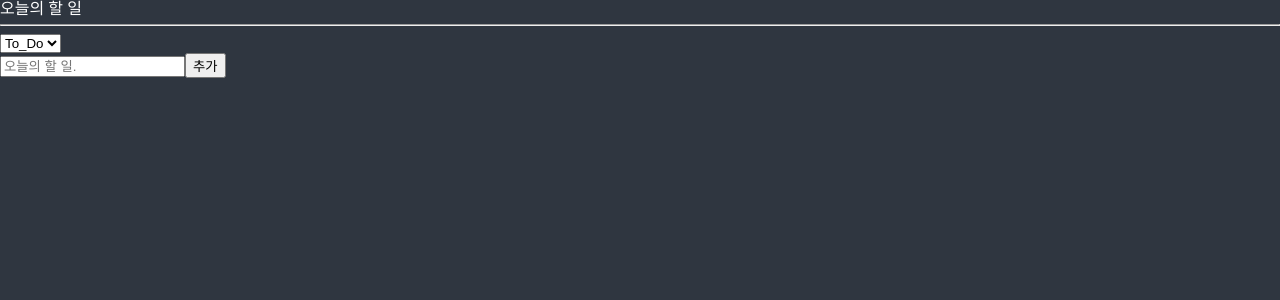
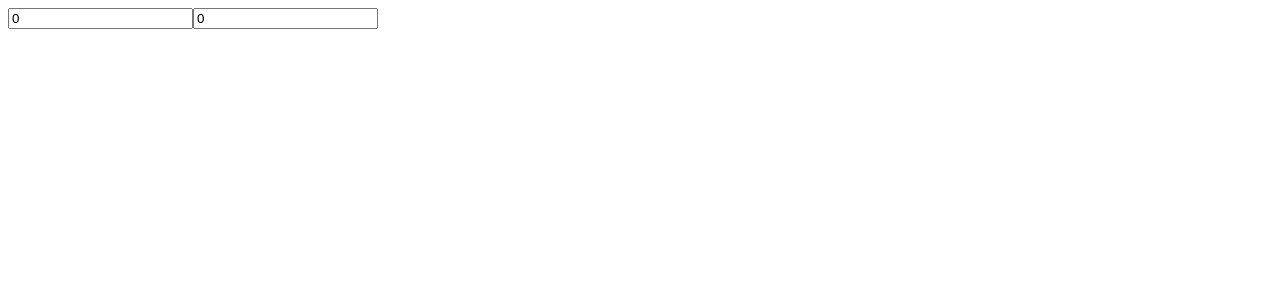
Before and after one commit to LeeSomgyul/React_beginner-practice_2, a React (Create React App) app: page / in a window 1280 px wide. Shown: the top 300 px of the page. Built offline with nearby package versions, Linux system fonts and the light colour scheme.

Commit message:
0827 연습
Recoil의 selector set기능 연습

```diff
--- a/src/App.tsx
+++ b/src/App.tsx
@@ -1,72 +1,22 @@
-import { createGlobalStyle } from "styled-components";
-import ToDoList from "./components/ToDoList";
+import { useRecoilState } from "recoil";
+import {minuteState, hourSelector} from "./atom";
 
+function App (){
+	const [minutes, setMinutes] = useRecoilState(minuteState);//분->시로 변경하는 state
+	const [hours, setHours] = useRecoilState(hourSelector);//시->분으로 변경하는 state
+	const onMinuteChange = (event: React.FormEvent<HTMLInputElement>) => {
+		setMinutes(+event.currentTarget.value);
+	};
+	const onHourChange = (event: React.FormEvent<HTMLInputElement>) => {
+		setHours(+event.currentTarget.value);
+	};
 
-const GlobalStyle = createGlobalStyle`
-  html, body, div, span, applet, object, iframe,
-h1, h2, h3, h4, h5, h6, p, blockquote, pre,
-a, abbr, acronym, address, big, cite, code,
-del, dfn, em, img, ins, kbd, q, s, samp,
-small, strike, strong, sub, sup, tt, var,
-b, u, i, center,
-dl, dt, dd, ol, ul, li,
-fieldset, form, label, legend,
-table, caption, tbody, tfoot, thead, tr, th, td,
-article, aside, canvas, details, embed,
-figure, figcaption, footer, header, hgroup,
-menu, nav, output, ruby, section, summary,
-time, mark, audio, video {
-	margin: 0;
-	padding: 0;
-	border: 0;
-	font-size: 100%;
-	font: inherit;
-	vertical-align: baseline;
-}
-/* HTML5 display-role reset for older browsers */
-article, aside, details, figcaption, figure,
-footer, header, hgroup, menu, nav, section {
-	display: block;
-}
-body {
-	line-height: 1;
-}
-ol, ul {
-	list-style: none;
-}
-blockquote, q {
-	quotes: none;
-}
-blockquote:before, blockquote:after,
-q:before, q:after {
-	content: '';
-	content: none;
-}
-table {
-	border-collapse: collapse;
-	border-spacing: 0;
-}
-*{
-  box-sizing: border-box;
-}
-body{
-  font-family: system-ui, -apple-system, BlinkMacSystemFont, 'Segoe UI', Roboto, Oxygen, Ubuntu, Cantarell, 'Open Sans', 'Helvetica Neue', sans-serif;
-  background-color: ${(props) => props.theme.bgColor};
-  color: ${(props) => props.theme.textColor};
-}
-a{
-  text-decoration: none;
-  color: inherit;
-}
-`;
-
-function App(){
-  return(
-    <>
-      <GlobalStyle/>
-	  <ToDoList/>
-    </>
-  );
+	return(
+		<div>
+			<input value={minutes} onChange={onMinuteChange} type="text" placeholder="minute"/>
+			<input value={hours} onChange={onHourChange} type="text" placeholder="hour"/>
+		</div>
+	);
 }
 
 export default App;
--- a/src/atom.tsx
+++ b/src/atom.tsx
@@ -1,34 +1,18 @@
 import {atom, selector} from "recoil";
 
-//enum: 어디서든 값을 쓸 수 있게끔 해준다. 값을 숫자로 저장("TO_DO" = 0)하기 때문에 stirng으로 저장을 원한다면 아래와 같이 작성해야한다.
-export enum Categoryies {
-    "TO_DO" = "TO_DO",
-    "DOING" = "DOING",
-    "DONE" = "DONE",
-}
-
-export interface IToDo {
-    id: number;
-    text: string;
-    category: Categoryies;//category는 3가지 string만 가능
-}
-
-export const categoryState = atom<Categoryies>({
-    key: "category",
-    default: Categoryies.TO_DO,//기본값은 "TO_DO"
+export const minuteState = atom({
+    key: "minuteState",
+    default: 0,
 });
 
-export const toDoState = atom<IToDo[]>({
-    key: "toDo",
-    default: [],
-});
-
-//category별 todo 분류작업
-export const toDoSelector = selector({
-    key: "toDoSelector",
-    get: ({get}) => {
-        const toDos = get(toDoState);
-        const category = get(categoryState);
-        return toDos.filter((toDo) => toDo.category === category);
+export const hourSelector = selector<number>({
+    key: "hourSelector",
+    get: ({get}) => {//atom값을 가져오는 get
+        const minute = get(minuteState);
+        return minute / 60;
+    },
+    set: ({set}, newValue) => {//atom값을 수정하는 set
+        const minute = Number(newValue) * 60;
+        set(minuteState, minute);//minute를 저장하는 minuteState의 default값을 minute값으로 변경
     },
 });
--- a/src/components/CreatToDo.tsx
+++ /dev/null
@@ -1,28 +0,0 @@
-import {useForm} from "react-hook-form";
-import { useRecoilValue, useSetRecoilState } from "recoil";
-import { toDoState, categoryState } from "../atom";
-
-interface IForm{
-    toDo: string;
-}
-
-function CreateToDo(){
-    const setToDos = useSetRecoilState(toDoState);
-    const category = useRecoilValue(categoryState);
-    const {register, handleSubmit, setValue} = useForm<IForm>();
-    const handleValid = (data: IForm) => {
-        setToDos((oldToDos) => [{id: Date.now(), text: data.toDo, category: category}, ...oldToDos]);//새로운todo + 기존todo를 각각의 배열 요소로 반환
-        setValue("toDo", "");//제출하면 input비우기
-    };
-
-    return(
-        <form onSubmit={handleSubmit(handleValid)}>
-            <input {...register("toDo", {
-                required: "작성해주세요.",
-            })} placeholder="오늘의 할 일."/>
-            <button>추가</button>
-        </form>
-    );
-}
-
-export default CreateToDo;
--- a/src/components/ToDo.tsx
+++ /dev/null
@@ -1,29 +0,0 @@
-import {useSetRecoilState } from "recoil";
-import {toDoState, IToDo, Categoryies} from "../atom";
-
-function ToDo({ id, text, category}: IToDo){
-    const setToDose = useSetRecoilState(toDoState);
-    //category 변경 이벤트
-    const onClick = (event: React.MouseEvent<HTMLButtonElement>) =>{
-        const newCategory = event.currentTarget.name;
-        setToDose((oldToDos) => {
-            const targetIndex = oldToDos.findIndex((oldToDo) => oldToDo.id === id);//oldToDo.id(기존 저장되어있는 todo의 각 id), id(클릭버튼을 누른 대상 todo의 id)의 index를 맞춰 대상을 찾는다.
-            const newToDo = {id, text, category: newCategory as any};//category만 변경
-            return [
-                //category를 변경하고자 하는 target의 [앞 배열 todo, target todo, 뒤 배열 todo]
-                ...oldToDos.slice(0, targetIndex),
-                newToDo,
-                ...oldToDos.slice(targetIndex+1)];
-        });
-    };
-    return(
-        <li>
-            <span>{text}</span>
-            {category !== Categoryies.TO_DO && <button name={Categoryies.TO_DO} onClick={onClick}>할일</button>}
-            {category !== Categoryies.DOING && <button name={Categoryies.DOING} onClick={onClick}>진행중</button>}
-            {category !== Categoryies.DONE && <button name={Categoryies.DONE} onClick={onClick}>완료</button>}
-        </li>
-    );
-}
-
-export default ToDo;
--- a/src/components/ToDoList.tsx
+++ /dev/null
@@ -1,30 +0,0 @@
-import { useRecoilState, useRecoilValue } from "recoil";
-
-import CreateToDo from "./CreatToDo";
-import {toDoSelector, categoryState, Categoryies} from "../atom";
-import ToDo from "./ToDo";
-
-
-function ToDoList(){
-    const toDos = useRecoilValue(toDoSelector);
-    const [category, setCategory] = useRecoilState(categoryState);
-
-    const onInput = (event: React.FormEvent<HTMLSelectElement>) => {
-        setCategory(event.currentTarget.value as any);
-    };
-    return(
-        <div>
-            <h1>오늘의 할 일</h1>
-            <hr/>
-            <select value={category} onInput={onInput}>
-                <option value={Categoryies.TO_DO}>To_Do</option>
-                <option value={Categoryies.DOING}>Doing</option>
-                <option value={Categoryies.DONE}>Done</option>
-            </select>
-            <CreateToDo/>
-            {toDos?.map((toDo) => (<ToDo key={toDo.id} {...toDo}/>))}
-        </div>
-    );
-}
-
-export default ToDoList;
```
